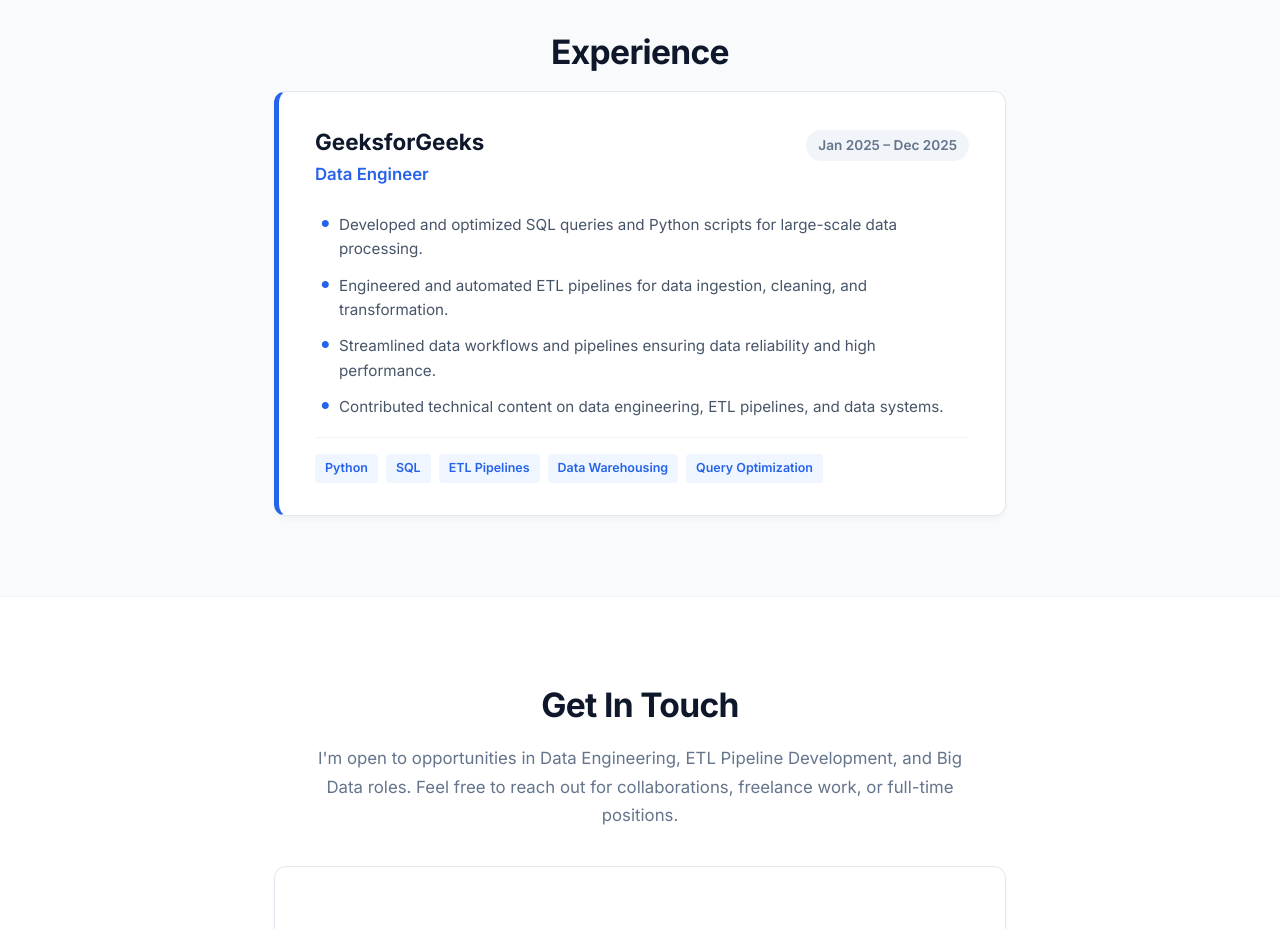
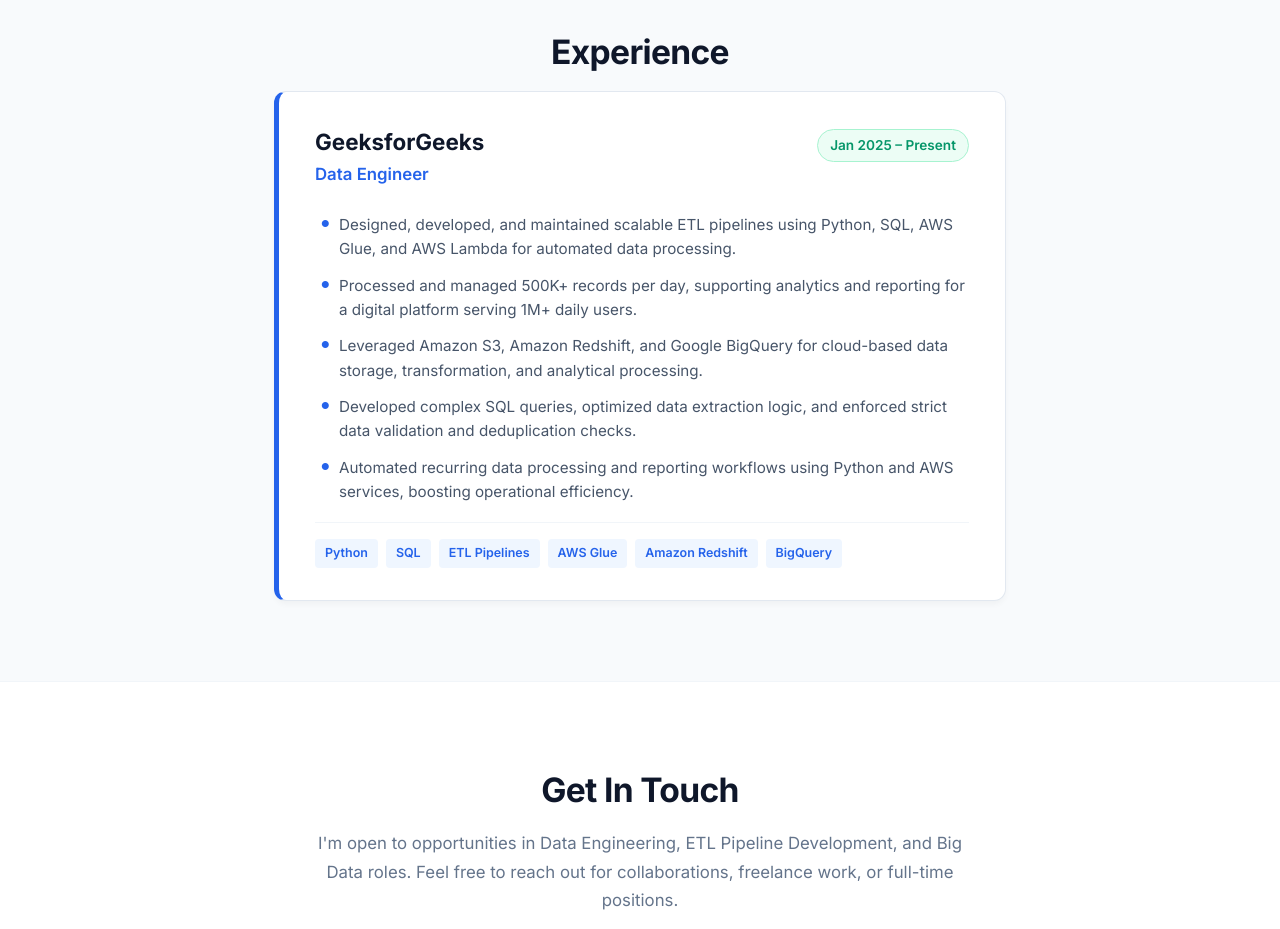
Before and after one commit to AshutoshJha-007/My-Portfolio, a plain HTML site: page index.html in a window 1280 px wide. Shown: the part 2700-3629 px from the top of the page. Drawn offline with Linux system fonts and the light colour scheme.

Commit message:
Update GeeksforGeeks experience to Jan 2025 - Present and sync resume details

```diff
--- a/index.html
+++ b/index.html
@@ -13,7 +13,7 @@
     <link href="https://fonts.googleapis.com/css2?family=Inter:wght@300;400;500;600;700;800&display=swap" rel="stylesheet">
 
     <!-- ================= CSS (with cache-busting version) ================= -->
-    <link rel="stylesheet" href="styles.css?v=4.0">
+    <link rel="stylesheet" href="styles.css?v=4.1">
 </head>
 
 <body>
@@ -308,22 +308,24 @@
                     <h3>GeeksforGeeks</h3>
                     <div class="experience-role">Data Engineer</div>
                 </div>
-                <span class="experience-date">Jan 2025 – Dec 2025</span>
+                <span class="experience-date current">Jan 2025 – Present</span>
             </div>
 
             <ul>
-                <li>Developed and optimized SQL queries and Python scripts for large-scale data processing.</li>
-                <li>Engineered and automated ETL pipelines for data ingestion, cleaning, and transformation.</li>
-                <li>Streamlined data workflows and pipelines ensuring data reliability and high performance.</li>
-                <li>Contributed technical content on data engineering, ETL pipelines, and data systems.</li>
+                <li>Designed, developed, and maintained scalable ETL pipelines using Python, SQL, AWS Glue, and AWS Lambda for automated data processing.</li>
+                <li>Processed and managed 500K+ records per day, supporting analytics and reporting for a digital platform serving 1M+ daily users.</li>
+                <li>Leveraged Amazon S3, Amazon Redshift, and Google BigQuery for cloud-based data storage, transformation, and analytical processing.</li>
+                <li>Developed complex SQL queries, optimized data extraction logic, and enforced strict data validation and deduplication checks.</li>
+                <li>Automated recurring data processing and reporting workflows using Python and AWS services, boosting operational efficiency.</li>
             </ul>
 
             <div class="experience-tags">
                 <span>Python</span>
                 <span>SQL</span>
                 <span>ETL Pipelines</span>
-                <span>Data Warehousing</span>
-                <span>Query Optimization</span>
+                <span>AWS Glue</span>
+                <span>Amazon Redshift</span>
+                <span>BigQuery</span>
             </div>
         </div>
 
--- a/styles.css
+++ b/styles.css
@@ -507,6 +507,12 @@ header {
     border-radius: 20px;
 }
 
+.experience-date.current {
+    background: #ecfdf5;
+    color: #059669;
+    border: 1px solid #a7f3d0;
+}
+
 .experience-card ul {
     list-style: none;
     margin: 18px 0;
```
